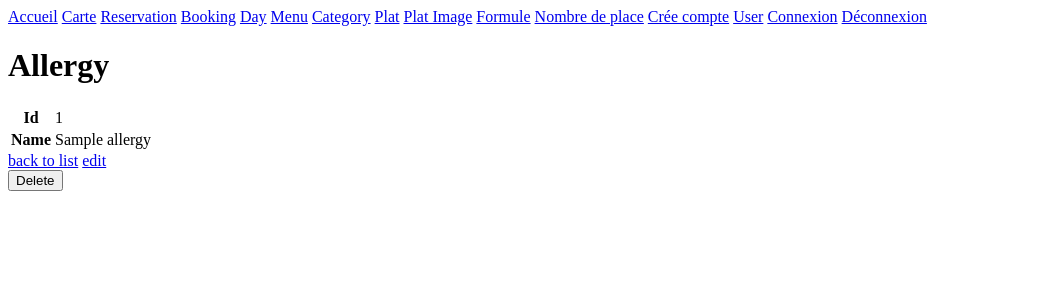
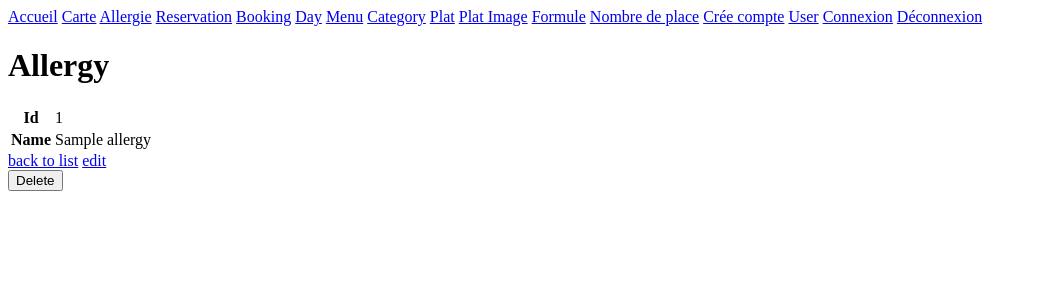
Before and after one commit to stringnameQG/ECF-Restaurant, a Symfony app: template templates/allergy/show.html.twig in a window 1280 px wide. Shown: the top 300 px of the page, without its empty margins (0-1037 px from the left). Run offline with Twig, Linux system fonts and the light colour scheme; the template is opened without the code that fills it: most values are stand-ins (such as "Sample title", 1, 10 or a date in 2020); some libraries are stand-ins or nearby versions.

Commit message:
ajout route allergie dans nav pour création

```diff
--- a/templates/base.html.twig
+++ b/templates/base.html.twig
@@ -15,6 +15,7 @@
         <nav>
             <a class="nav-list__item" href="{{ path('app_accueil') }}">Accueil</a>
             <a class="nav-list__item" href="{{ path('app_carte') }}">Carte</a>
+            <a class="nav-list__item" href="{{ path('app_allergy_index') }}">Allergie</a>
             <a class="nav-list__item" href="{{ path('app_reservation') }}">Reservation</a>
             <a class="nav-list__item" href="{{ path('app_booking_index') }}">Booking</a>
             <a class="nav-list__item" href="{{ path('app_day_index') }}">Day</a>
```
